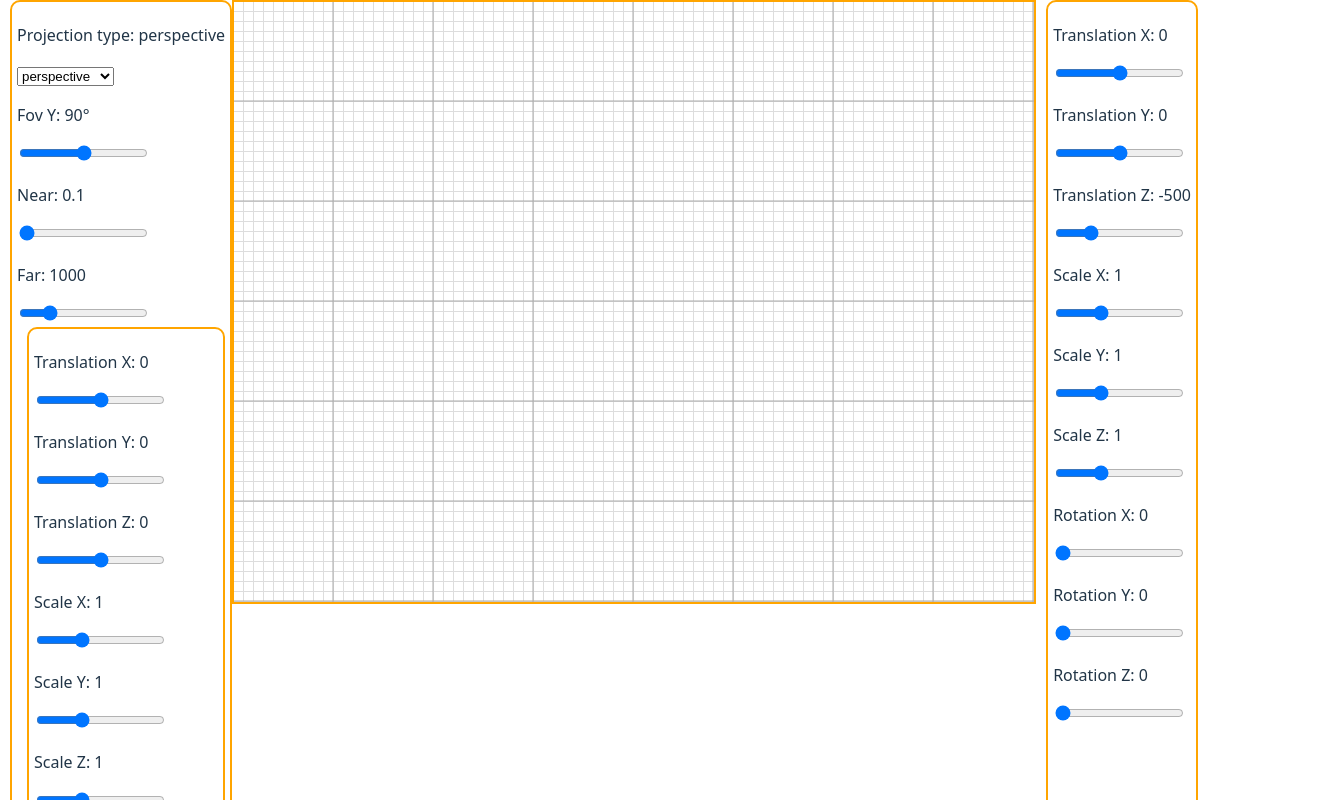
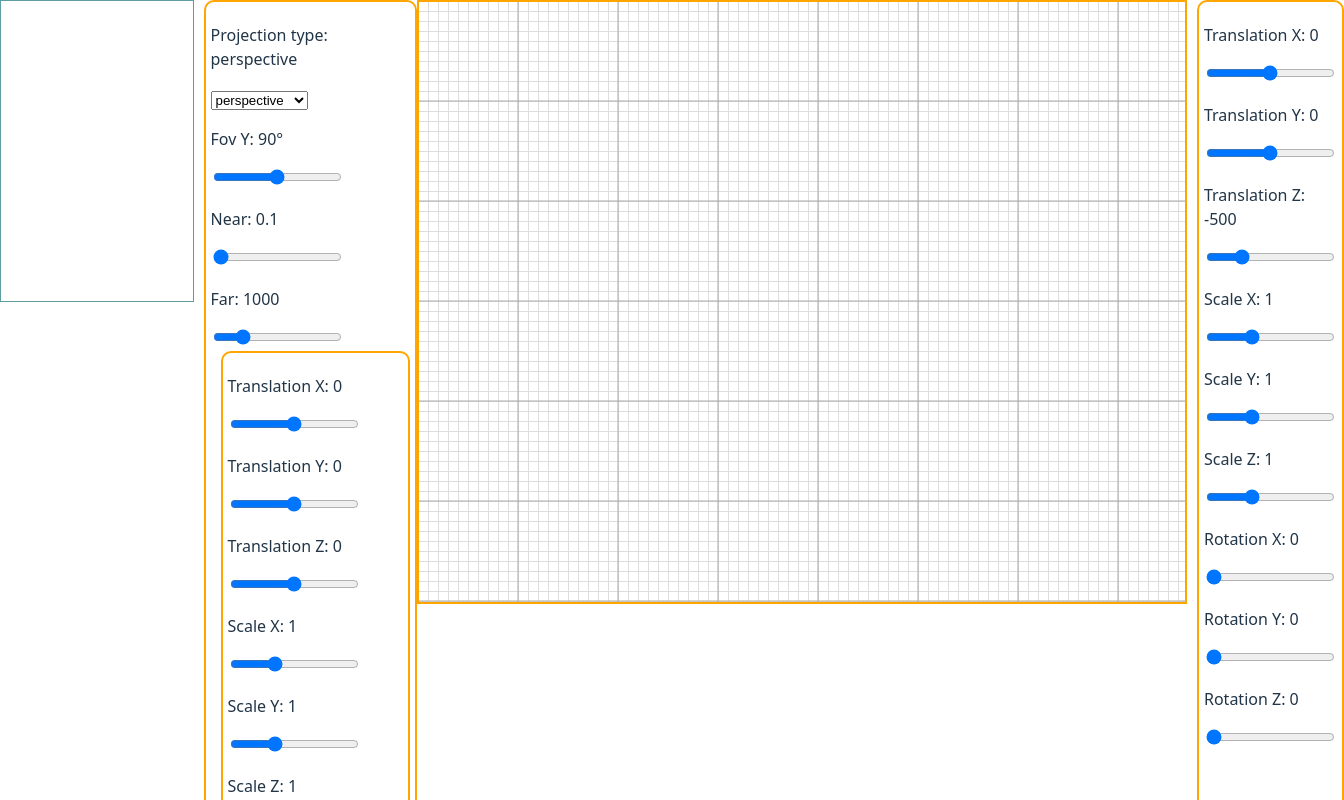
Before and after one commit to Haranana/Voxel-Engine, a React (Vite) app: page / in a window 1280 px wide. Shown: the top 800 px of the page, 1344 px wide, since content can reach past the window. Built offline with nearby package versions, Linux system fonts and the light colour scheme.

Commit message:
added ResizableContainer component

```diff
--- a/src/App.css
+++ b/src/App.css
@@ -1,6 +1,6 @@
 #root {
   max-width: 1280px;
-  margin: 0 auto;
-  padding: 2rem;
+  margin: 0px;
+  padding: 0px;
   text-align: center;
 }
--- a/src/Editor.css
+++ b/src/Editor.css
@@ -1,6 +1,7 @@
 .EditorPage{
   display: flex;
   flex-direction: row;
+  margin: 0;
 }
 
 .CanvasContainer{
--- a/src/EditorPage.tsx
+++ b/src/EditorPage.tsx
@@ -9,6 +9,7 @@ import type { Camera } from './classes/camera';
 import CameraPropertiesWidget from './editorWidgets/CameraPropertiesWidget';
 import { VoxelObject } from './classes/voxelObject';
 import { getBasicSampleVoxelObject } from './sampleObjects';
+import ResizableContainer from './editorWidgets/ResizableContainer';
 
 export default function EditorPage(){
     const [selectedObjectProperties, setSelectedObjectProperties] = useState<ObjectProperties | null >( {
@@ -45,7 +46,22 @@ export default function EditorPage(){
         setSelectedCamera(newCamera)
     }
 
-    return <div className="EditorPage">
+    return <div className="EditorPage" >
+        <ResizableContainer
+            child = {null}
+            defaultWidth = {200}
+            isWidthChangeable = {true}
+            minWidth = {50}
+            maxWidth = {500}
+            defaultHeight = {300}
+            isHeightChangeable = {true}
+            minHeight = {100}
+            maxHeight = {500}
+            hasRightHandle={true}
+            hasLeftHandle={true}
+            hasBottomHandle={true}
+            hasTopHandle={true}
+        />
         <CameraPropertiesWidget camera={selectedCamera} onCameraChange={onSelectedCameraPropertiesChanged}></CameraPropertiesWidget>
         <EditorCanvas objectProperties={selectedObjectProperties}
                     camera={selectedCamera}
--- /dev/null
+++ b/src/editorWidgets/ResizableContainer.css
@@ -0,0 +1,73 @@
+.ResizableContainer{
+    border: 1px solid;
+    border-color: cadetblue;
+}
+
+.ResizableContainerVert{
+    display: flex;
+
+    flex-direction: column;
+    height: 100%;
+}
+
+.ResizableContainerHor{
+    display: flex;
+    flex: 1;
+    min-width: 0;
+    flex-direction: row;
+    width: 100%;
+}
+
+.ResizableContainerTop{
+    display: flex;
+    flex-direction: row;
+}
+
+.ResizableContainerBottom{
+        display: flex;
+    flex-direction: row;
+}
+
+.ResizableContainerChildWrapper{
+    flex: 1;
+    min-width: 0;
+    /*background-color: cadetblue;*/
+}
+
+.ResizableContainerHandle{
+    cursor: crosshair;
+    margin: 0px;
+    padding: 0px;
+    border: 0px;
+}
+
+.ContainerVertHandle{
+    cursor: row-resize;
+}
+
+.ContainerHorHandle{
+    cursor: col-resize;
+}
+
+.ContainerCornerHandle{
+    cursor: move;
+}
+.ContainerTopHandle{
+    flex: 1;
+    min-width: 0;
+    /*background-color: blue;*/
+}
+
+.ContainerBottomHandle{
+    /*background-color: red;*/
+    flex: 1;
+    min-width: 0;
+}
+
+.ContainerLeftHandle{
+    /*background-color: purple;*/
+}
+
+.ContainerRightHandle{
+    /*background-color: green;*/
+}
--- /dev/null
+++ b/src/editorWidgets/ResizableContainer.tsx
@@ -0,0 +1,176 @@
+import { useEffect, useState } from "react";
+import "../editorWidgets/ResizableContainer.css"
+
+export type ResizableContainerProps = {
+    child: React.ReactNode | null,
+
+    defaultWidth: number,
+    isWidthChangeable: boolean,
+    minWidth: number | null,
+    maxWidth: number | null,
+
+    defaultHeight: number,
+    isHeightChangeable: boolean,
+    minHeight: number | null,
+    maxHeight: number | null,
+
+    hasLeftHandle: boolean,
+    hasRightHandle: boolean,
+    hasTopHandle: boolean,
+    hasBottomHandle: boolean,
+};
+
+type ResizeDirection =
+  | "right"
+  | "left"
+  | "top"
+  | "bottom"
+  | "top-left"
+  | "top-right"
+  | "bottom-left"
+  | "bottom-right";
+
+type ResizeType =
+    | "horizontal"
+    | "vertical"
+    | "diagonal";
+
+type ResizeSession = {
+  direction: ResizeDirection;
+  startX: number;
+  startY: number;
+  startWidth: number;
+  startHeight: number;
+} | null;
+
+function clamp(value: number, min: number, max: number) {
+  return Math.max(min, Math.min(max, value));
+}
+
+function getResizeType(direction: ResizeDirection) : ResizeType{
+    if(direction === "right" || direction === "left") return "horizontal";
+    if(direction === "top" || direction === "bottom") return "vertical";
+    return "diagonal";
+}
+
+export default function ResizableContainer(props: ResizableContainerProps){
+
+    const [resizeSession, setResizeSession] = useState<ResizeSession>(null);
+    const [width, setWidth] = useState(props.defaultWidth);
+    const [height, setHeight] = useState(props.defaultHeight);
+    const handleSize = 8;
+
+    function setWidthSafely(nextWidth: number) {
+        const clamped = clamp(nextWidth, props.minWidth!, props.maxWidth!);
+        setWidth(clamped);
+    }
+
+    function setHeightSafely(nextHeight: number) {
+        const clamped = clamp(nextHeight, props.minHeight!, props.maxHeight!);
+        setHeight(clamped);
+    }
+
+    function handlePointerDown(e: React.PointerEvent<HTMLDivElement>, direction: ResizeDirection) {
+        e.preventDefault();
+
+        setResizeSession({
+            startX: e.clientX,
+            startY: e.clientY,
+            startWidth: width,
+            startHeight: height,
+            direction,
+        })
+    }
+
+    useEffect(() => {
+        if (resizeSession==null) return;
+
+        function handlePointerMove(e: PointerEvent) {
+            if(!resizeSession) return;
+
+            const direction = resizeSession.direction
+            const resizeType = getResizeType(direction);
+            console.log(`dir: ${direction} | type: ${resizeType}`);
+            if(resizeType == "vertical"){
+                const deltaY = e.clientY - resizeSession.startY;
+                const nextHeight = resizeSession.startHeight + deltaY;
+                setHeightSafely(nextHeight);
+            }else if(resizeType=="horizontal"){
+                const deltaX = e.clientX - resizeSession.startX;
+                const nextWidth = resizeSession.startWidth + deltaX;
+                setWidthSafely(nextWidth);
+            }else{
+                const deltaY = e.clientY - resizeSession!.startY;
+                const nextHeight = resizeSession!.startHeight + deltaY;
+                setHeightSafely(nextHeight);
+                const deltaX = e.clientX - resizeSession!.startX;
+                const nextWidth = resizeSession!.startWidth + deltaX;
+                setWidthSafely(nextWidth);
+            }
+        }
+
+        function handlePointerUp() {
+            setResizeSession(null);
+        }
+
+        if(props.isWidthChangeable || props.isHeightChangeable){
+            window.addEventListener("pointermove", handlePointerMove);
+            window.addEventListener("pointerup", handlePointerUp);
+        }
+
+        return () => {
+            if(props.isWidthChangeable || props.isHeightChangeable){
+                window.removeEventListener("pointermove", handlePointerMove);
+                window.removeEventListener("pointerup", handlePointerUp);
+            }
+        };
+    }, [resizeSession, props.minWidth, props.maxWidth]);
+
+    return <div className="ResizableContainer" style={{ width: `${width}px` , height: `${height}px`}}>
+        <div className="ResizableContainerVert">
+
+            <div className="ResizableContainerTop">
+                {props.hasTopHandle && props.hasLeftHandle?
+                    <div className="ResizableContainerHandle ContainerCornerHandle ContainerTopLeftHandle" onPointerDown={e=>handlePointerDown(e,"top-left")}
+                style={{height: `${handleSize}px`, width: `${handleSize}px`}}/> : ""}
+
+                {props.hasTopHandle?
+                <div className="ResizableContainerHandle ContainerVertHandle ContainerTopHandle" onPointerDown={(e)=>handlePointerDown(e,"top")}
+                style={{height: `${handleSize}px`}}/> : ""}
+
+                {props.hasTopHandle && props.hasRightHandle?
+                <div className="ResizableContainerHandle ContainerCornerHandle ContainerTopRightHandle" onPointerDown={(e)=>handlePointerDown(e,"top-right")}
+                style={{height: `${handleSize}px`, width: `${handleSize}px`}}/> : ""}
+            </div>
+
+            <div className="ResizableContainerHor">
+
+                {props.hasLeftHandle?
+                <div className="ResizableContainerHandle ContainerHorHandle ContainerLeftHandle" onPointerDown={(e)=>handlePointerDown(e,"left")}
+                style={{width: `${handleSize}px`}}/> : ""}
+
+                <div className="ResizableContainerChildWrapper">
+                    {props.child!=null? props.child : ""}
+                </div>
+
+                {props.hasRightHandle?
+                <div className="ResizableContainerHandle ContainerHorHandle ContainerRightHandle" onPointerDown={(e)=>handlePointerDown(e,"right")}
+                style={{width: `${handleSize}px`}}/> : ""}
+            </div>
+
+            <div className="ResizableContainerBottom">
+                {props.hasBottomHandle && props.hasLeftHandle?
+                    <div className="ResizableContainerHandle ContainerCornerHandle ContainerBottomLeftHandle" onPointerDown={e=>handlePointerDown(e,"bottom-left")}
+                style={{height: `${handleSize}px`, width: `${handleSize}px`}}/> : ""}
+
+                {props.hasBottomHandle?
+                <div className="ResizableContainerHandle ContainerVertHandle ContainerBottomHandle" onPointerDown={(e)=>handlePointerDown(e,"bottom")}
+                style={{height: `${handleSize}px`}}/> : ""}
+
+                {props.hasBottomHandle && props.hasRightHandle?
+                <div className="ResizableContainerHandle ContainerCornerHandle ContainerBottomRightHandle" onPointerDown={(e)=>handlePointerDown(e,"bottom-right")}
+                style={{height: `${handleSize}px`, width: `${handleSize}px`}}/> : ""}
+            </div>
+        </div>
+    </div>
+}
```
